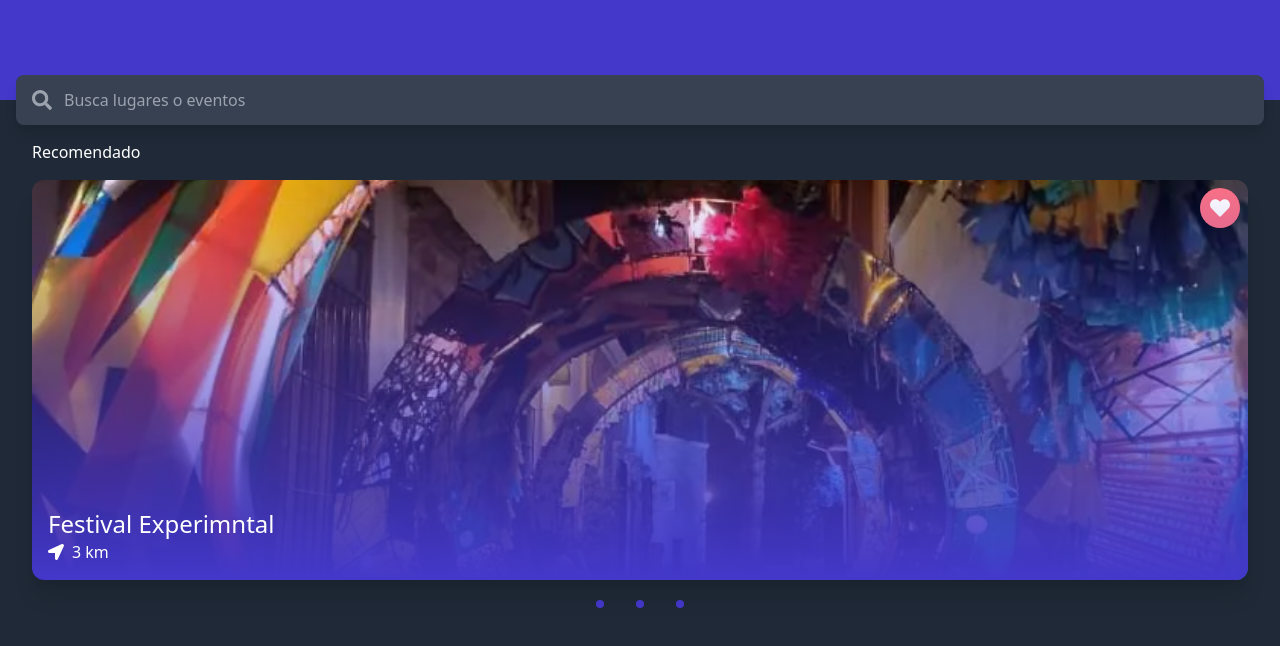
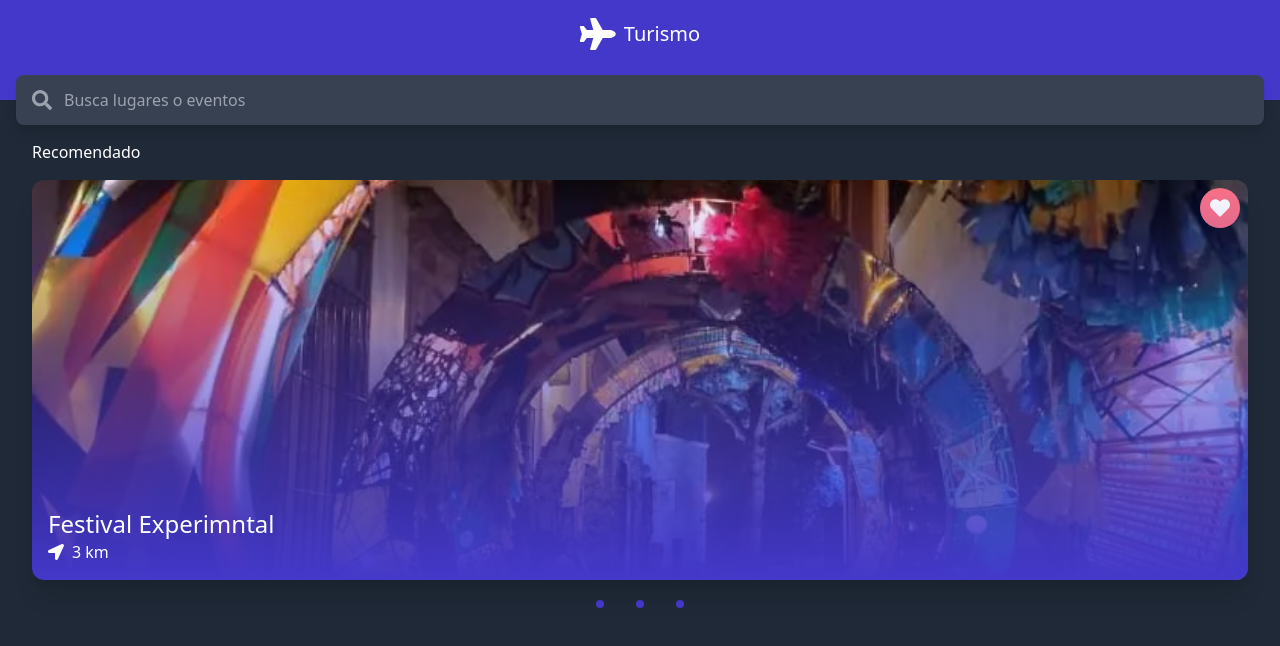
Before and after one commit to Alvarg27/turismo-demo, a Next.js app: page / in a window 1280 px wide. Shown: the top 646 px of the page. Built offline with nearby package versions, Linux system fonts and the light colour scheme.

Commit message:
Update Banner.js

```diff
--- a/components/Banner.js
+++ b/components/Banner.js
@@ -1,11 +1,16 @@
 import Image from "next/image";
 import React from "react";
+import { FaPlane } from "react-icons/fa";
 import image from "../public/turismo.webp";
 import SearchBar from "./SearchBar";
 
 const Banner = () => {
   return (
     <div className="h-[100px] w-full relative bg-indigo-700 z-[50] mb-10">
+      <div className="left-1/2 -translate-x-1/2 absolute mt-4 text-white flex">
+        <FaPlane className="m-auto text-4xl mr-2" />
+        <p className="my-auto text-xl">Turismo</p>
+      </div>
       <SearchBar className="absolute -bottom-[25px] left-1/2 -translate-x-1/2 px-4" />
     </div>
   );
```
